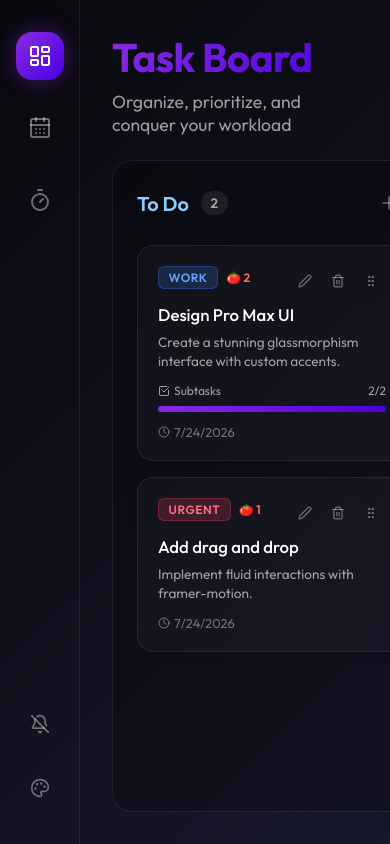
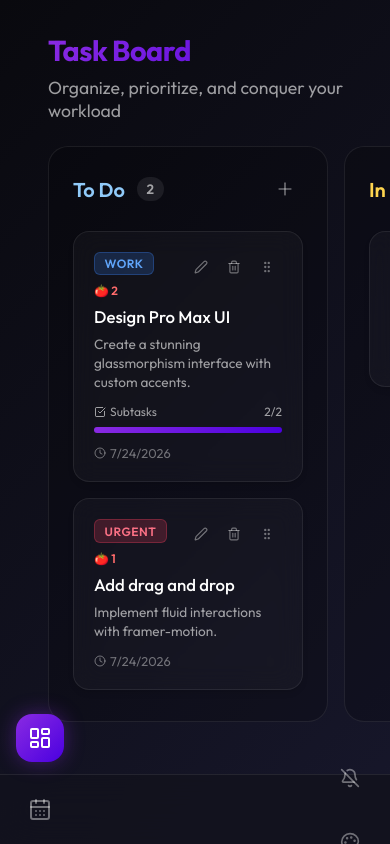
Before and after one commit to pikri-beep/to-do-app, a React (Vite) app: page / in a window 390 px wide. Built offline with nearby package versions, Linux system fonts and the light colour scheme.

Commit message:
Add responsive mobile navigation and media breakpoints for mobile devices

```diff
--- a/src/App.jsx
+++ b/src/App.jsx
@@ -51,7 +51,7 @@ function App() {
   return (
     <div className="app-container">
       {/* Sidebar Navigation */}
-      <div style={{
+      <div className="sidebar-nav" style={{
         width: '80px',
         borderRight: '1px solid var(--glass-border)',
         display: 'flex',
@@ -80,7 +80,7 @@ function App() {
       </div>
 
       {/* Main Content Area */}
-      <div style={{ flex: 1, display: 'flex', flexDirection: 'column', position: 'relative', overflow: 'hidden' }}>
+      <div className="main-content" style={{ flex: 1, display: 'flex', flexDirection: 'column', position: 'relative', overflow: 'hidden' }}>
         <AnimatePresence mode="wait">
           {activeTab === 'kanban' && (
             <motion.div
--- a/src/index.css
+++ b/src/index.css
@@ -363,3 +363,52 @@ body {
 ::-webkit-scrollbar-thumb:hover {
   background: rgba(255, 255, 255, 0.2);
 }
+
+/* Mobile Responsiveness */
+@media (max-width: 768px) {
+  .app-container {
+    flex-direction: column-reverse;
+  }
+
+  .sidebar-nav {
+    width: 100% !important;
+    height: 70px !important;
+    border-right: none !important;
+    border-top: 1px solid var(--glass-border) !important;
+    flex-direction: row !important;
+    justify-content: space-around !important;
+    padding: 0 1rem !important;
+    position: fixed;
+    bottom: 0;
+    left: 0;
+    background: rgba(18, 18, 30, 0.95);
+    backdrop-filter: blur(16px);
+    -webkit-backdrop-filter: blur(16px);
+    z-index: 999;
+  }
+
+  .main-content {
+    padding-left: 1rem !important;
+    padding-bottom: 90px !important;
+  }
+
+  .header {
+    padding-right: 1rem !important;
+  }
+
+  .header h1 {
+    font-size: 1.8rem;
+  }
+
+  .kanban-board {
+    gap: 1rem;
+  }
+
+  .column-container {
+    min-width: 280px;
+  }
+
+  .calendar-view {
+    padding-right: 1rem !important;
+  }
+}
```
